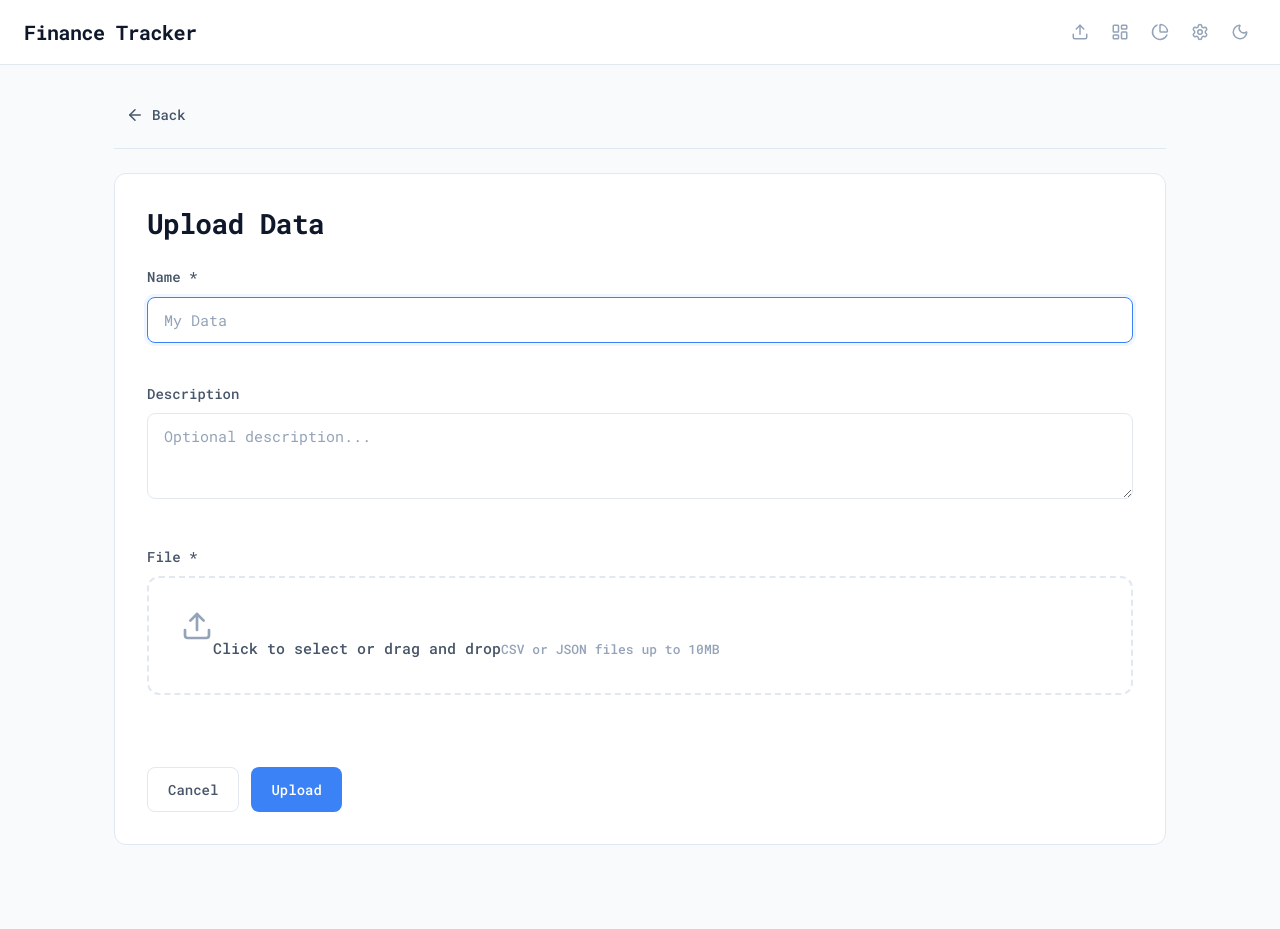
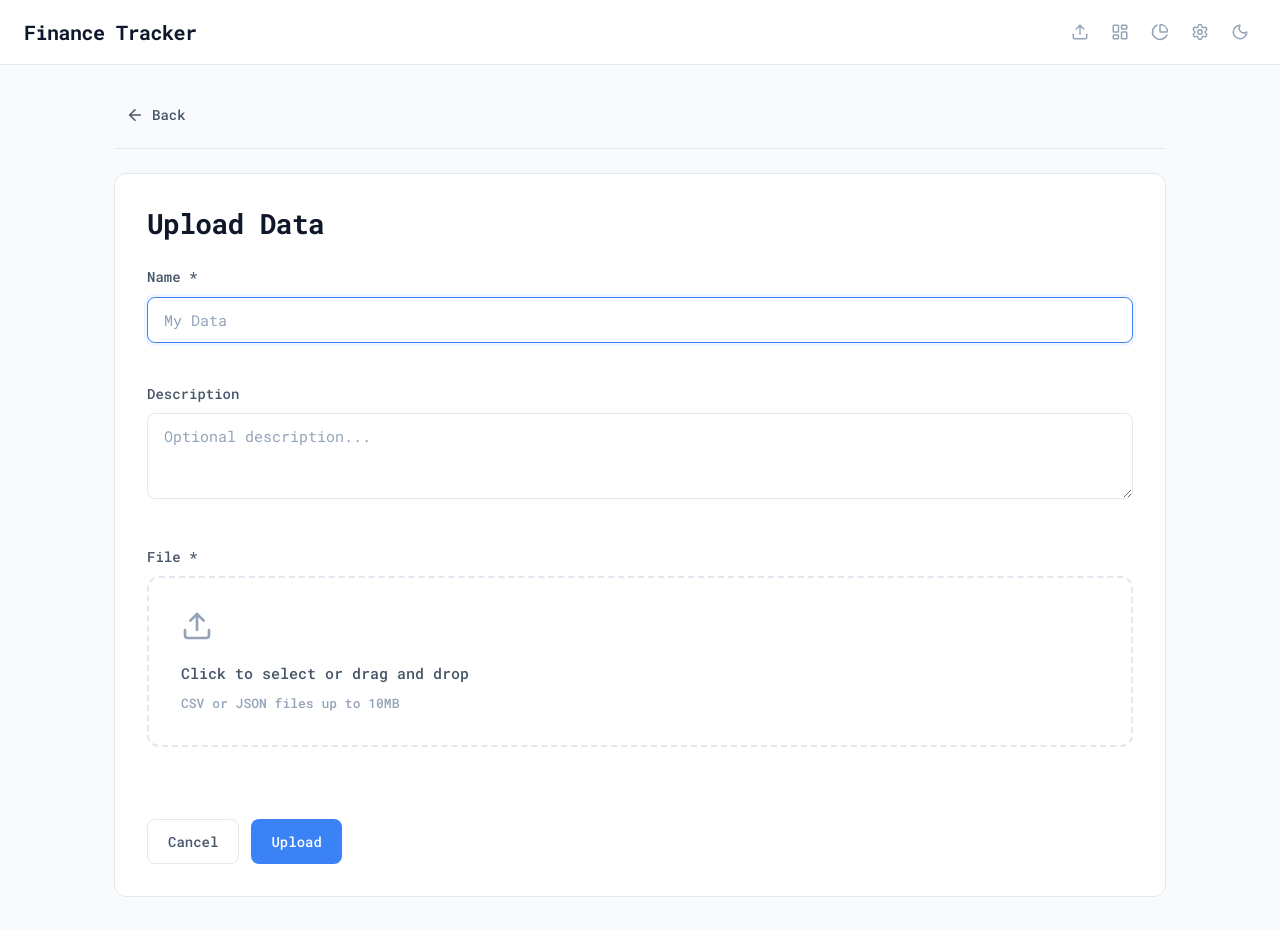
Before and after one commit to rileythomp/data-viewer, a React (Vite) app in the folder frontend/: page /uploads/new in a window 1280 px wide. Before the commit the page ends 877 px from the top, so only its background shows below. Built offline with nearby package versions, Linux system fonts and the light colour scheme.

Commit message:
Fix upload area text stacking vertically

```diff
--- a/frontend/src/App.css
+++ b/frontend/src/App.css
@@ -2417,12 +2417,14 @@ select.account-select {
 }
 
 .file-upload-text {
+  display: block;
   font-size: 0.9375rem;
   color: var(--color-text-secondary);
-  margin-bottom: var(--space-1);
+  margin-bottom: var(--space-2);
 }
 
 .file-upload-hint {
+  display: block;
   font-size: 0.8125rem;
   color: var(--color-text-muted);
 }
```
